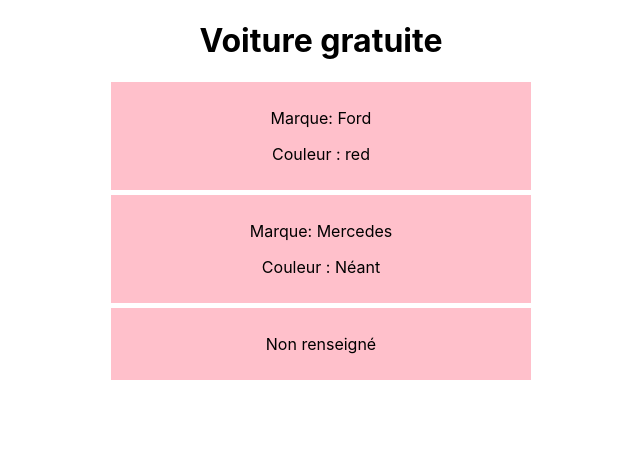
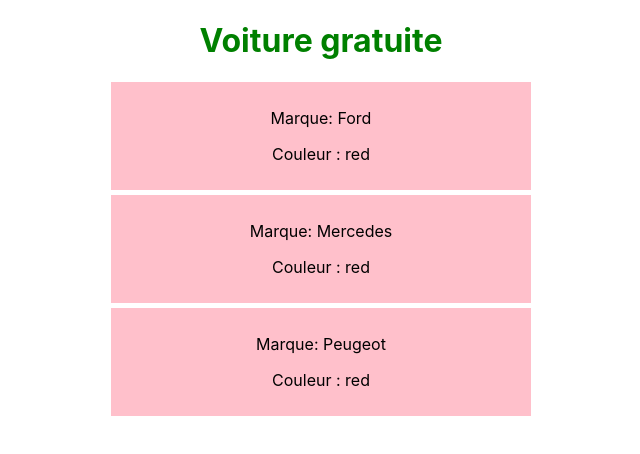
Before and after one commit to Wallmonger/React-Start, a React (Create React App) app: page / in a window 1280 px wide. Shown: the top 454 px of the page, without its empty margins (319-959 px from the left). Built offline with nearby package versions, Linux system fonts and the light colour scheme; the HTML template or start-up script is replaced by a standard one.

Commit message:
Using map to display components

```diff
--- a/src/App.js
+++ b/src/App.js
@@ -7,14 +7,15 @@
 class App extends Component {
 
   state = {
-    title: 'Voiture gratuite'
+    title: 'Voiture gratuite',
+    color: 'green'
   }
 
   render() {
     return (
       <div className="App">
           { /* J'envoie mon props dans mon composant, il sera alors accessible en tant que props */}
-          <Mycars title={this.state.title}/>
+          <Mycars title={this.state.title} color={this.state.color}/>
       </div>
     );
   }
--- a/src/components/Mycars.jsx
+++ b/src/components/Mycars.jsx
@@ -2,20 +2,30 @@
 import Car from './Cars';
 
 class Mycars extends Component {
+
+    state = {
+        cars : ["Ford", "Mercedes", "Peugeot"]
+    }
+
     render() {
 
         // Destructuring ver
         // const {title} = this.props;
+        const {color} = this.props;
 
         return (
             <div>
                 {/* Destructuring ver */}
                 {/* <h1>{title}</h1> */}
 
-                <h1>{this.props.title}</h1>
-                <Car color="red">Ford</Car>
-                <Car>Mercedes</Car>
-                <Car color="green"></Car>
+                <h1 style={{color : color}}>{this.props.title}</h1>
+                {/* <Car color="red">{this.state.cars[0]}</Car>
+                <Car>{this.state.cars[1]}</Car>
+                <Car color="green">{this.state.cars[2]}</Car>                */}
+
+                {this.state.cars.map((element, index) => (
+                    <Car color="red">{element}</Car>
+                ))}
             </div>
 
         )
```
